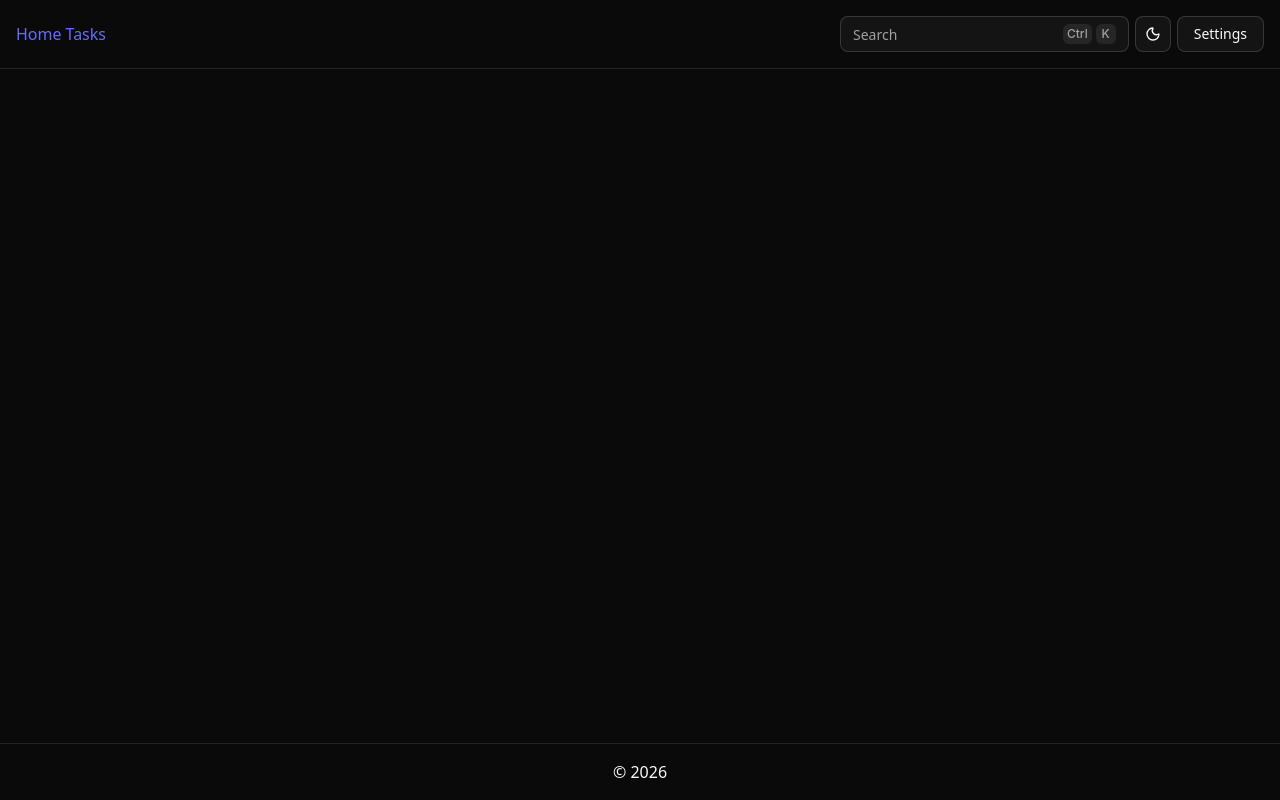
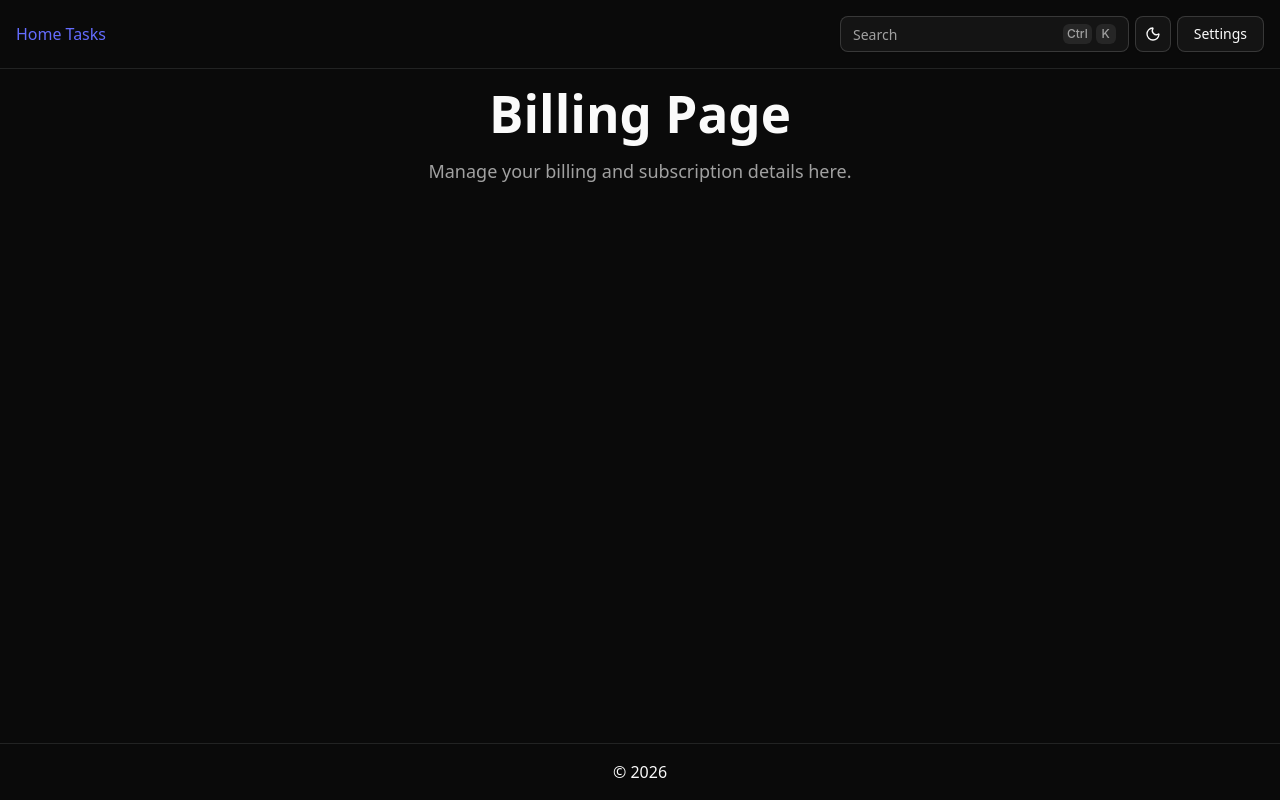
Before and after one commit to rodionkuhty/todo-app, a React (Vite) app: page /billing in a window 1280 px wide. Built offline with nearby package versions, Linux system fonts and the light colour scheme.

Commit message:
new pages and links

```diff
--- a/src/App.tsx
+++ b/src/App.tsx
@@ -3,6 +3,8 @@ import { BrowserRouter, Routes, Route } from 'react-router-dom';
 import Home from '@/pages/Home';
 import Tasks from '@/pages/Tasks';
 import Settings from '@/pages/Settings';
+import Profile from '@/pages/Profile';
+import Billing from '@/pages/Billing';
 import Layout from '@/layouts/main.tsx';
 
 function App() {
@@ -13,6 +15,8 @@ function App() {
           <Route path='/' element={<Home />} />
           <Route path='/tasks' element={<Tasks />} />
           <Route path='/settings' element={<Settings />} />
+          <Route path='/profile' element={<Profile />} />
+          <Route path='/billing' element={<Billing />} />
         </Routes>
       </Layout>
     </BrowserRouter>
--- a/src/components/Settings/index.tsx
+++ b/src/components/Settings/index.tsx
@@ -1,3 +1,4 @@
+import { useNavigate } from 'react-router-dom';
 import { Button } from '@/components/ui/button';
 import {
   DropdownMenu,
@@ -15,6 +16,8 @@ import {
 } from '@/components/ui/dropdown-menu';
 
 export default function Settings() {
+  const navigate = useNavigate();
+
   return (
     <DropdownMenu>
       <DropdownMenuTrigger asChild>
@@ -23,15 +26,15 @@ export default function Settings() {
       <DropdownMenuContent className='w-40' align='center'>
         <DropdownMenuGroup>
           <DropdownMenuLabel>My Account</DropdownMenuLabel>
-          <DropdownMenuItem>
+          <DropdownMenuItem onClick={() => navigate('/profile')}>
             Profile
             <DropdownMenuShortcut>⇧⌘P</DropdownMenuShortcut>
           </DropdownMenuItem>
-          <DropdownMenuItem>
+          <DropdownMenuItem onClick={() => navigate('/billing')}>
             Billing
             <DropdownMenuShortcut>⌘B</DropdownMenuShortcut>
           </DropdownMenuItem>
-          <DropdownMenuItem>
+          <DropdownMenuItem onClick={() => navigate('/settings')}>
             Settings
             <DropdownMenuShortcut>⌘S</DropdownMenuShortcut>
           </DropdownMenuItem>
--- /dev/null
+++ b/src/pages/Billing.tsx
@@ -0,0 +1,12 @@
+export function Billing() {
+  return (
+    <div className='flex flex-col items-center justify-center min-h-full'>
+      <h1 className='text-4xl font-bold mb-4'>Billing Page</h1>
+      <p className='text-lg text-muted-foreground'>
+        Manage your billing and subscription details here.
+      </p>
+    </div>
+  );
+}
+
+export default Billing;
--- /dev/null
+++ b/src/pages/Profile.tsx
@@ -0,0 +1,12 @@
+export function Profile() {
+  return (
+    <div className='flex flex-col items-center justify-center min-h-full'>
+      <h1 className='text-4xl font-bold mb-4'>Profile Page</h1>
+      <p className='text-lg text-muted-foreground'>
+        Manage your profile information here.
+      </p>
+    </div>
+  );
+}
+
+export default Profile;
```
